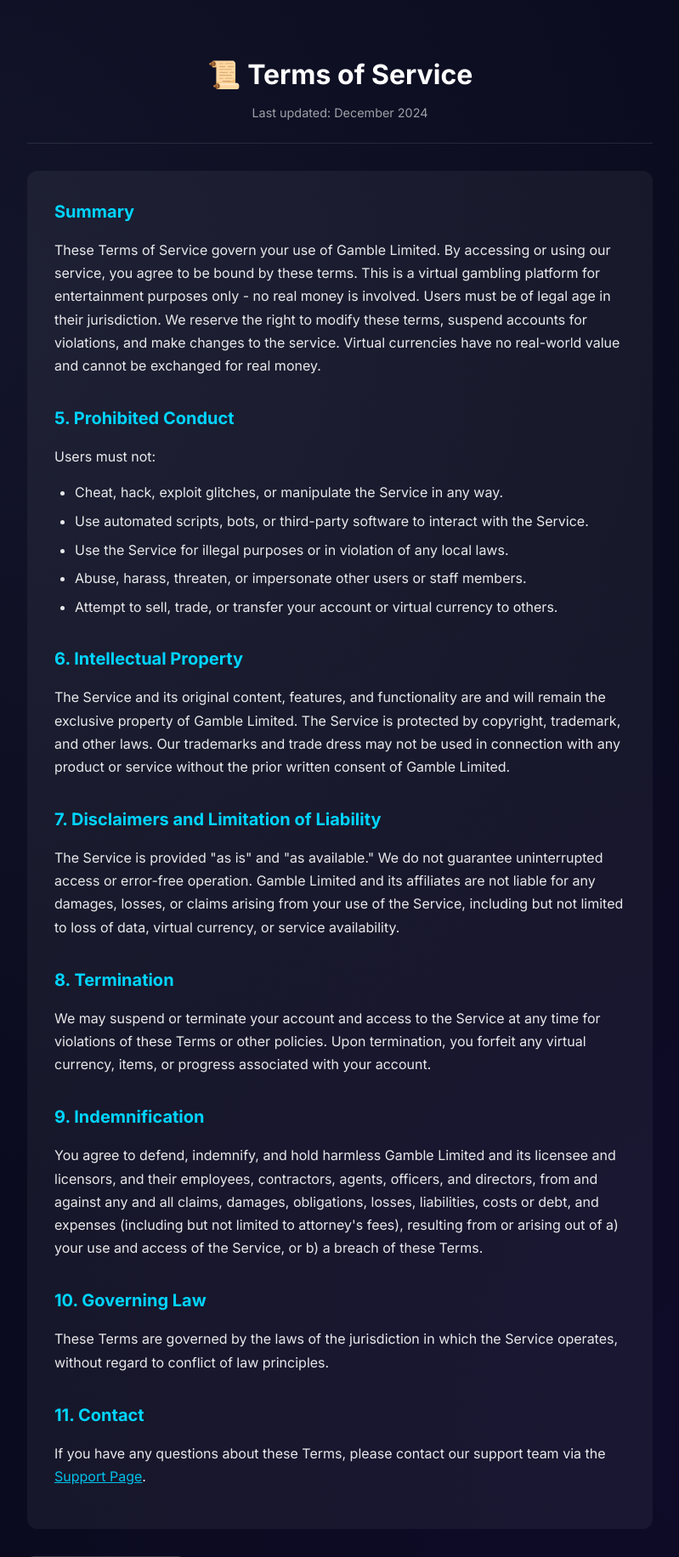
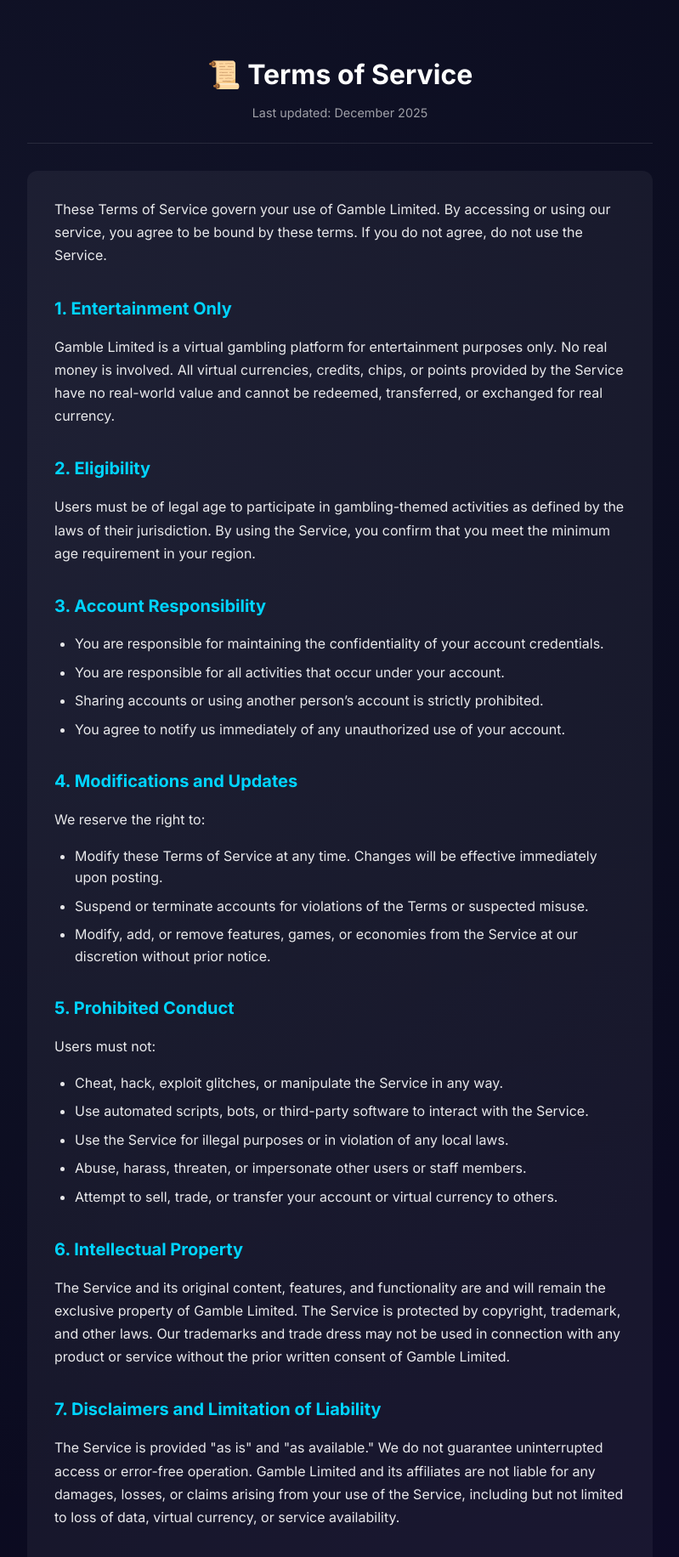
Before and after one commit to TheGeneral4757/Gamble-Limited, a FastAPI app: page /tos in a window 1280 px wide. Shown: the part 87-1919 px from the top of the page at 85% size, without its empty margins (240-1039 px from the left). Run offline with FastAPI, Linux system fonts and the light colour scheme.

Commit message:
feat: add Terms of Service page with detailed legal sections and styling.

```diff
--- a/app/templates/tos.html
+++ b/app/templates/tos.html
@@ -4,20 +4,48 @@
 <div class="legal-page">
     <div class="legal-header">
         <h1>📜 Terms of Service</h1>
-        <p class="last-updated">Last updated: December 2024</p>
+        <p class="last-updated">Last updated: December 2025</p>
     </div>
 
     <div class="legal-content">
         <section class="legal-section">
-            <h2>Summary</h2>
-            <p>
-                These Terms of Service govern your use of {{ app_name }}. By accessing or using our
-                service, you agree to be bound by these terms. This is a virtual gambling platform
-                for entertainment purposes only - no real money is involved. Users must be of legal
-                age in their jurisdiction. We reserve the right to modify these terms, suspend accounts
-                for violations, and make changes to the service. Virtual currencies have no real-world
-                value and cannot be exchanged for real money.
-            </p>
+            <p>These Terms of Service govern your use of {{ app_name }}. By accessing or using our service, you agree to
+                be bound by these terms. If you do not agree, do not use the Service.</p>
+        </section>
+
+        <section class="legal-section">
+            <h2>1. Entertainment Only</h2>
+            <p>{{ app_name }} is a virtual gambling platform for entertainment purposes only. No real money is involved.
+                All virtual currencies, credits, chips, or points provided by the Service have no real-world value and
+                cannot be redeemed, transferred, or exchanged for real currency.</p>
+        </section>
+
+        <section class="legal-section">
+            <h2>2. Eligibility</h2>
+            <p>Users must be of legal age to participate in gambling-themed activities as defined by the laws of their
+                jurisdiction. By using the Service, you confirm that you meet the minimum age requirement in your
+                region.</p>
+        </section>
+
+        <section class="legal-section">
+            <h2>3. Account Responsibility</h2>
+            <ul>
+                <li>You are responsible for maintaining the confidentiality of your account credentials.</li>
+                <li>You are responsible for all activities that occur under your account.</li>
+                <li>Sharing accounts or using another person’s account is strictly prohibited.</li>
+                <li>You agree to notify us immediately of any unauthorized use of your account.</li>
+            </ul>
+        </section>
+
+        <section class="legal-section">
+            <h2>4. Modifications and Updates</h2>
+            <p>We reserve the right to:</p>
+            <ul>
+                <li>Modify these Terms of Service at any time. Changes will be effective immediately upon posting.</li>
+                <li>Suspend or terminate accounts for violations of the Terms or suspected misuse.</li>
+                <li>Modify, add, or remove features, games, or economies from the Service at our discretion without
+                    prior notice.</li>
+            </ul>
         </section>
 
         <section class="legal-section">
```
